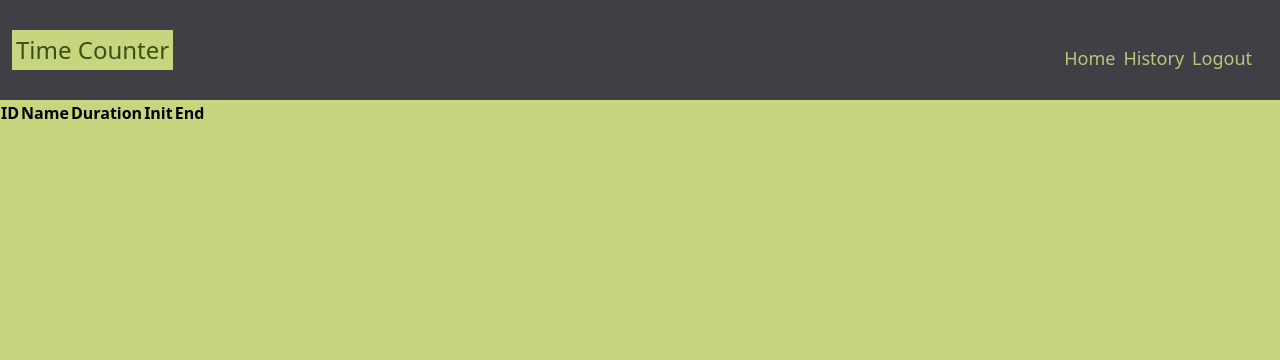
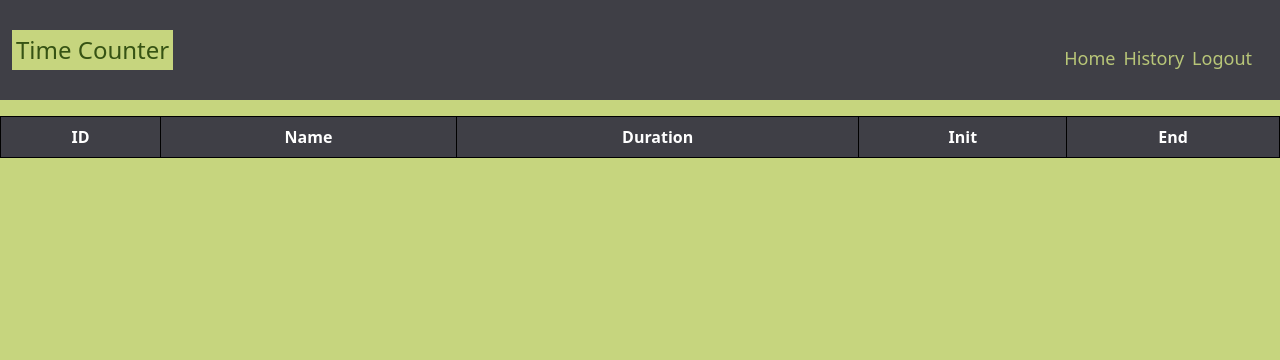
Before and after one commit to GabrielVSP/PHPLearn, a PHP site: page /PHPLearn/0-Projetos/TimeCounter/history in a window 1280 px wide. Shown: the top 360 px of the page. Run offline with PHP 8.4, Linux system fonts and the light colour scheme; the visitor is signed in with stand-in values (Sample User, id 1); data that the repository does not hold is empty; some libraries are stand-ins or nearby versions.

Commit message:
Added: style to history page

```diff
--- a/0-Projetos/TimeCounter/view/history.php
+++ b/0-Projetos/TimeCounter/view/history.php
@@ -8,27 +8,27 @@
 
 ?>
 
-<table>
+<table class="w-full text-center p-5 mt-4">
 
     <thead>
 
-        <th>ID</th>
-        <th>Name</th>
-        <th>Duration</th>
-        <th>Init</th>
-        <th>End</th>
+        <th class="bg-zinc-700 text-white p-2 border border-black">ID</th>
+        <th class="bg-zinc-700 text-white p-2 border border-black">Name</th>
+        <th class="bg-zinc-700 text-white p-2 border border-black">Duration</th>
+        <th class="bg-zinc-700 text-white p-2 border border-black">Init</th>
+        <th class="bg-zinc-700 text-white p-2 border border-black">End</th>
 
     </thead>
 
     <tbody>
 
         <?php if($data !== null) { foreach($data as $key => $value) {?>
-            <tr>
-                <td><?=$value['id']?></td>
-                <td><?=$value['name']?></td>
-                <td><?=$value['duration']?></td>
-                <td><?=$value['init']?></td>
-                <td><?=$value['end']?></td>
+            <tr class="odd:bg-[#c2cd8b] bg-[#96a355]">
+                <td class="border border-black"><?=$value['id']?></td>
+                <td class="border border-black"><?=$value['name']?></td>
+                <td class="border border-black"><?=$value['duration']?></td>
+                <td class="border border-black"><?=$value['init']?></td>
+                <td class="border border-black"><?=$value['end']?></td>
             </tr>
         <?php }} ?>
 
```
